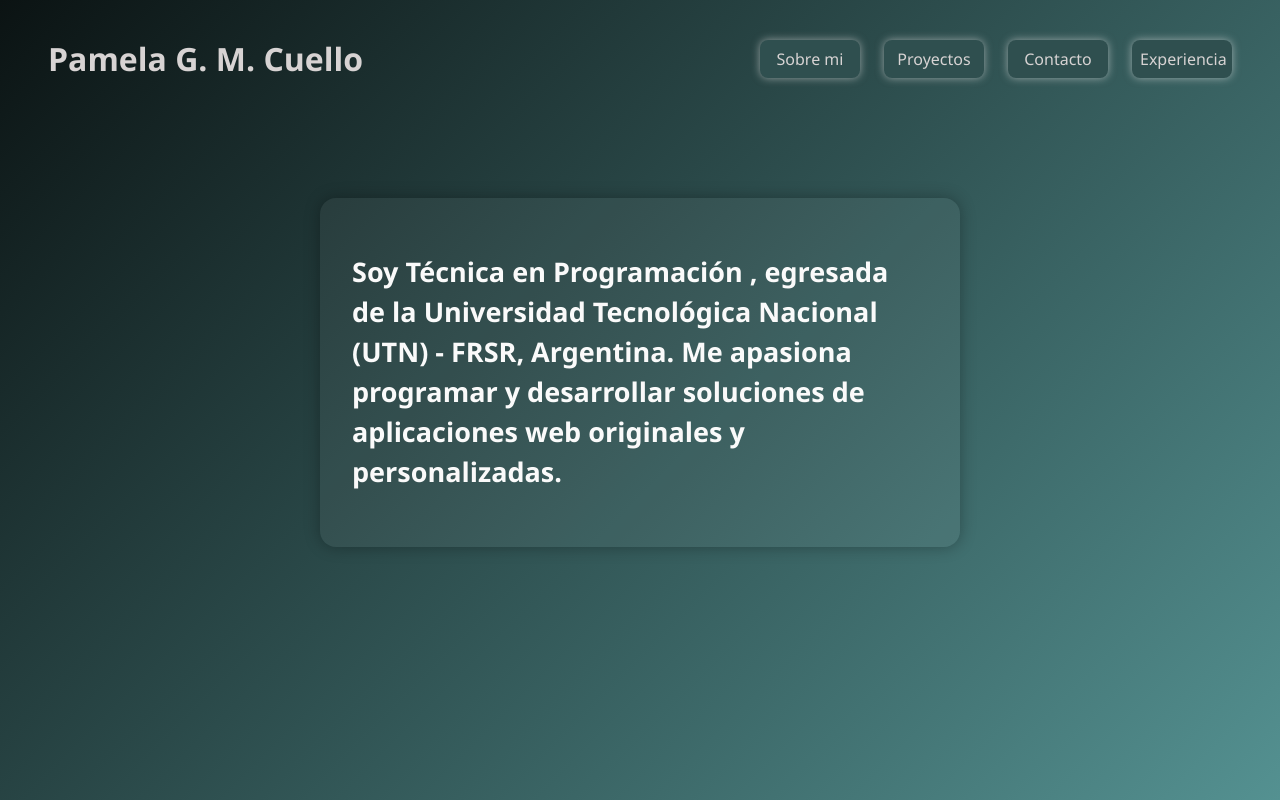
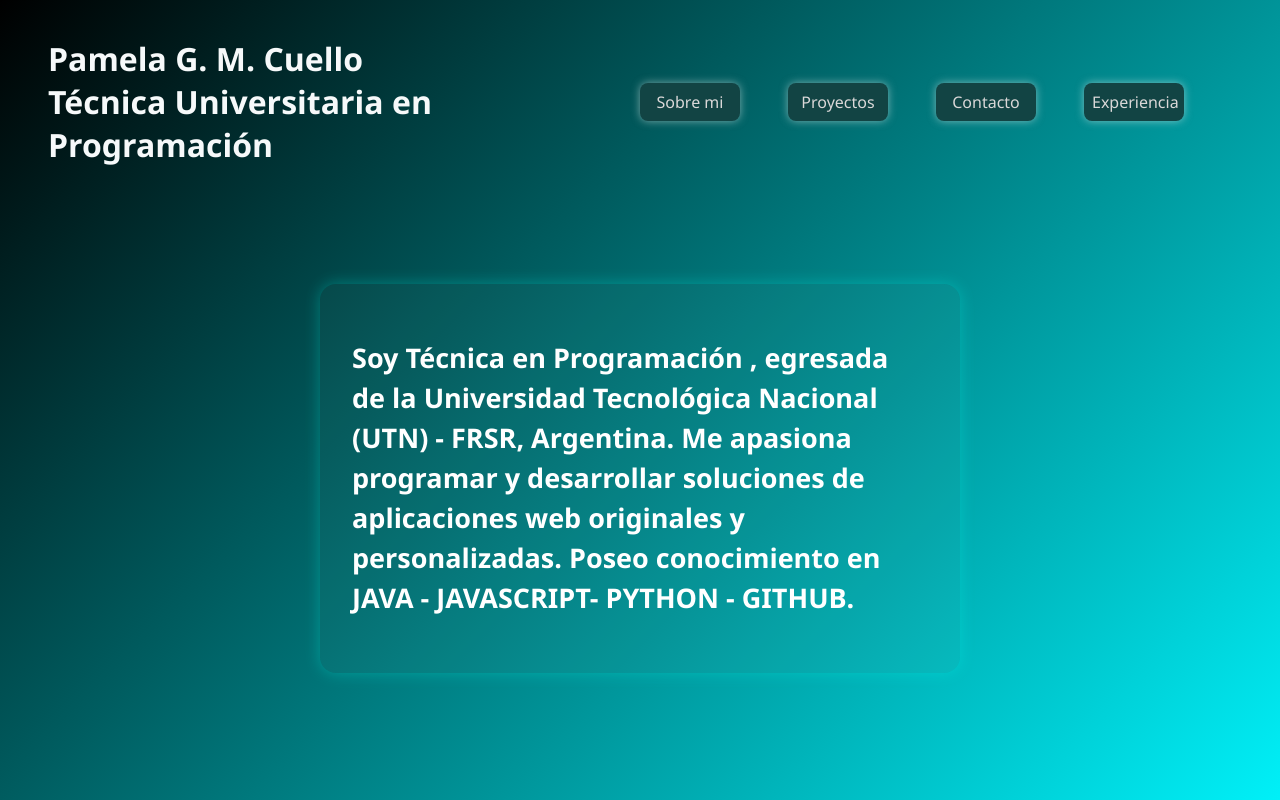
Before and after one commit to PAMCURO3/portafolio-web, a plain HTML site: page index.html in a window 1280 px wide. Drawn offline with Linux system fonts and the light colour scheme.

Commit message:
WEB-003-Modificaciones visuales en web

```diff
--- a/Css/style.css
+++ b/Css/style.css
@@ -1,24 +1,29 @@
 /*titulo del header*/
 header {
-    display: flex;
-    justify-content: space-between;
-    align-items: center;
-    padding: 1rem 3rem;
+    display: flex; /*coloca el titulo y la navegacion uno al lado del otro*/
+    justify-content: space-between; /*manda el titulo a la izquierda y la navegacion a la derecha*/
+    align-items: center; /*centra verticalmente el titulo y la navegacion*/
+    padding: 1rem 3rem; /*agrega espacio interno al header*/
 }
-
+titulo{
+    display: flex; /* Coloca los elementos uno al lado del otro */
+    justify-content: space-between; /*manda el titulo a la izquierda y la navegacion a la derecha*/
+    align-items: center; /*centra verticalmente el titulo y la navegacion*/
+    padding: 1rem 3rem; /*agrega espacio interno al header*/
+}
 .navigation {
     display: flex;          /* Coloca los elementos uno al lado del otro */
     justify-content: flex-end; /* Los lleva hacia la derecha */
-    align-items: center;
+    align-items: center; /*centra los botones verticalmente*/
     gap: 1.5rem;            /* Espacio entre botones */
     list-style: none;       /* Quita los puntos de la lista */
-    margin: 0;
-    padding: 0;
+    margin: 0; /*quita el margen de la lista*/
+    padding: 0; /*quita el espacio interno de la lista*/
 }
-
+ /*enlaces dentro de los botones*/
 a {
-    text-decoration: none;
-    color: rgb(215, 211, 211);
+    text-decoration: none; /*quita el subrayado del enlace*/
+    color: rgb(218, 216, 216); /*color del tecto*/
 }
 * {
     box-sizing: border-box; /*mantiene el padding dentro del ancho del elemento*/
@@ -41,76 +46,93 @@ a {
 
     line-height: 2.5rem; /*espaciado entre los parrafos del texto*/
     font-size: large; /*tamaño de la fuente*/
-    color: rgb(250, 250, 250); /*color del texto*/
+    color: rgb(255, 255, 255); /*color del texto*/
 
-    background-color: rgba(255, 255, 255, 0.05); /*color de fondo del contenedor*/
+    background-color: rgba(111, 136, 112, 0.05); /*color de fondo del contenedor*/
     border-radius: 1rem; /*redondea las esquinas*/
-    box-shadow: 0 0 1rem rgba(0, 0, 0, 0.3); /*sombra del contenedor*/
+    box-shadow: 0 0 1rem rgba(6, 255, 234, 0.3); /*sombra del contenedor*/
 }
 
 /*Cuerpo de la pagina*/
-
 body {
-    color: rgb(215, 211, 211);
-    font-family: 'Segoe UI', Tahoma, Geneva, Verdana, sans-serif;
-
+    color: rgb(246, 249, 250); /*Color del titulo de la página*/
+    font-family: 'Segoe UI', Tahoma, Geneva, Verdana, sans-serif; /*familia de fuentes tipograficas de la pagina*/
+ /*hacemos que el fondo de la pagina vaya en gradiente*/
     background: linear-gradient(
-        135deg,
-        rgb(11, 19, 19),
-        rgb(84, 145, 145)
+        135deg, /*angulo o direccion del gradiente*/
+        rgb(0, 0, 0), /*color inicial del gradiente*/
+        rgb(0, 240, 248) /*color final del gradiente*/
     );
 
-    margin: 0;
-    min-height: 100vh;
+    margin: 0; /*elimina el margen que trae el navegador por defecto*/
+    min-height: 100vh; /*hace que el body ocupe como minimo toda la altura de la pantalla*/
 }
-
 
 /*barra de navegación*/
 
 .navigation li {
-    font-size: 1rem;
-    width: 100px;
-    text-align: center;
-    padding: 0.5rem;
-    background: darkslategrey;
-    border-radius: 0.5rem;
-    box-shadow: 0 0 0.5rem rgba(255, 249, 249, 0.5);
-
-    transition: 0.3s;
+    font-size: 1rem; /*tamaño de la letra de los botones*/
+    width: 100px; /*ancho de cada boton*/
+    text-align: center; /*centra el texto dentro del boton*/
+    padding: 0.5rem; /*espacio interno entre el texto y los bordes del boton*/
+    background: rgb(18, 68, 68); /*color de fondo de los botones*/
+    border-radius: 0.5rem; /*redondea las esquinas de los botones*/
+    box-shadow: 0 0 0.5rem rgba(241, 245, 244, 0.5); /*agrega una sombra alrededor de los botones*/
+    transition: 0.3s; /*tiempo que tarda la transicion de los efectos del boton*/
 }
-
+ /*Efecto de pasar el mouse sobre los botones*/
 .navigation li:hover {
-    background: rgb(67, 119, 119);
-    transform: translateY(-3px);
+    background: rgb(205, 236, 236); /*cambia el color del boton*/
+    transform: translateY(-4px); /*mueve el boton hacia arriba*/
 }
-
-
 /*Media Queries agrupadas*/
 /*Celular pantallas pequeñas, hasta 767px*/
-
-@media (max-width: 767px) {
+/*barra de navegacion de celular*/
+@media (max-width: 767px) { /*aplica estos estilos cuando la pantalla tiene hasta 767px de ancho*/
 
     header {
         flex-direction: column; /*coloca titulo y navegacion uno debajo del otro*/
-        gap: 1rem;
-        padding: 1rem;
+        gap: 1rem; /*espacio entre el titulo y la navegacion*/
+        padding: 1rem;/*espacio interno del header*/
     }
 
     .titulo {
-        text-align: center;
+        text-align: center; /*centra el texto del titulo*/
     }
 
     .navigation {
         flex-direction: column; /*botones uno debajo del otro*/
-        gap: 1rem;
-        align-items: center;
+        gap: 1rem; /*espacio entre los botones*/
+        align-items: center; /*centra los botones horizontalmente*/
     }
 
     .container-sobre-mi {
         width: 90%;            /*ancho del contenedor en celular*/
-        padding: 1rem;
+        padding: 1rem; /*espacio interno del contenedor*/
         margin-top: 2rem;      /*margen a lo alto*/
         line-height: 2.5rem;   /*espaciado entre los parrafos del texto*/
         font-size: small;      /*tamaño de la fuente*/
     }
 }
+/*Tableta (Pantallas medianas, entre 768px y 1023px)*/
+@media (min-width: 768px) and (max-width: 1023px){ /*aplica estos estilos entre 768px y 1023px*/
+    .titulo{
+        justify-content: center;/*centra el contenido del titulo*/
+    }
+    .navigation{
+        gap: 2rem;/*espacio entre los botones*/
+        justify-content: center;/*centra los botones de navegacion*/
+    }
+}
+
+/* Escritorio (Pantallas anchas, 1024px y superiores) */
+@media (min-width: 1024px){/*aplica estos estilos desde los 1024px en adelante*/
+    .titulo{
+        justify-content: flex-start;/*coloca el contenido del titulo hacia la izquierda*/
+    }
+    .navigation{
+        gap: 3rem;/*espacio entre los botones*/
+        justify-content: flex-end;/*coloca los botones hacia la derecha*/
+        margin: 0 3rem;/*agrega margen a la izquierda y derecha de la navegacion*/
+    }
+}
--- a/index.html
+++ b/index.html
@@ -19,7 +19,7 @@ en este caso de el portafolio web, por lo tanto esta estructura puede variar seg
 </head>
 <body>
     <header>
-        <h1>Pamela G. M. Cuello</h1>
+        <h1>Pamela G. M. Cuello <br> Técnica Universitaria en Programación</h1>
                 <nav>
                     <!--Agregue los nuevos enlaces para nuestro portafolio web-->
             <ul class="navigation">
@@ -35,7 +35,7 @@ en este caso de el portafolio web, por lo tanto esta estructura puede variar seg
             <article class="container-sobre-mi">
                 <h2>
                     Soy <b> Técnica en Programación </b>, egresada de la Universidad Tecnológica Nacional (UTN) - FRSR, Argentina.
-                    Me apasiona programar y desarrollar soluciones de aplicaciones web originales y personalizadas.
+                    Me apasiona programar y desarrollar soluciones de aplicaciones web originales y personalizadas. Poseo conocimiento en JAVA - JAVASCRIPT- PYTHON - GITHUB.
                 </h2>
             </article>
         </section>
```
